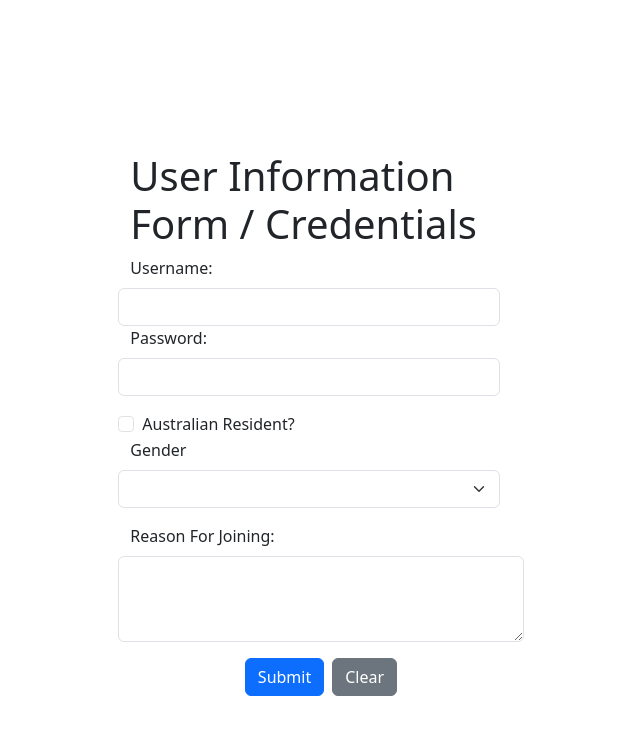
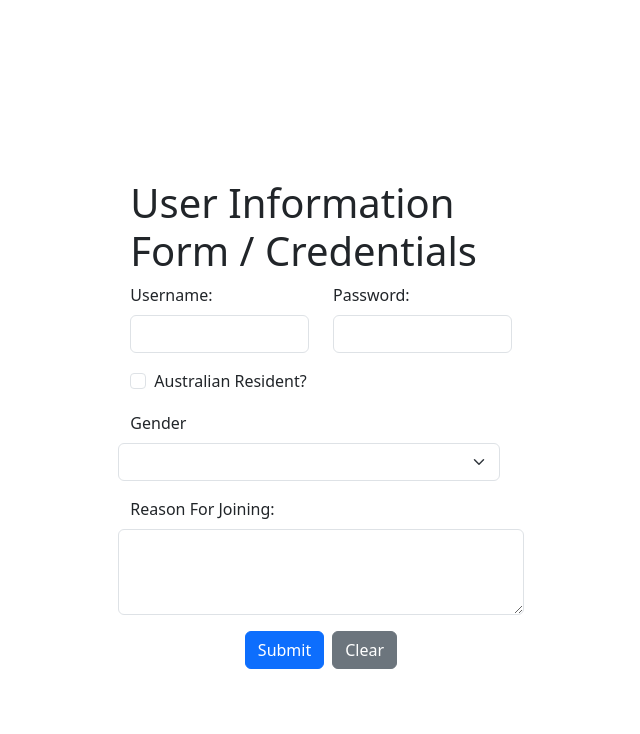
Before and after one commit to YueYaoYan/YYan-library, a Vue app: page / in a window 1280 px wide. Shown: the top 734 px of the page, without its empty margins (15-655 px from the left). Built offline with nearby package versions, Linux system fonts and the light colour scheme.

Commit message:
added dynamic scale

```diff
--- a/src/components/Form.vue
+++ b/src/components/Form.vue
@@ -5,11 +5,11 @@
             <h1 class="tex-center">User Information Form / Credentials</h1>
             <form @submit.prevent="submitForm">
                 <div class="row mb-3">
-                    <div class="row mb-6">
+                    <div class="col-mb-6 col-sm-6">
                         <label for="username" class="form-label">Username:</label><br>
                         <input type="text" class="form-control" id="username" v-model="formData.username">
                     </div>
-                    <div class="row mb-6">
+                    <div class="col-mb-6 col-sm-6">
                         <label class="form-label" for="password">Password:</label>
                         <input type="password"
                         class="form-control"
@@ -17,7 +17,7 @@
                     </div>
                 </div>
                 <div class="row mb-3">
-                    <div class="row mb-6">
+                    <div class="col-mb-6 col-sm-6">
                         <div class="form-check">
                             <label clas="form-check-label" for="isAustralian">Australian Resident?</label>
                             <input type="checkbox"
@@ -25,7 +25,8 @@
                             v-model="formData.isAustralian">
                         </div>
                     </div>
-
+                </div>
+                <div class="row mb-3">
                     <div class="row mb-6">
                         <label for="gender" class="form-label">Gender</label><br>
                         <select class="form-select" id="gender" v-model="formData.gender">
```
